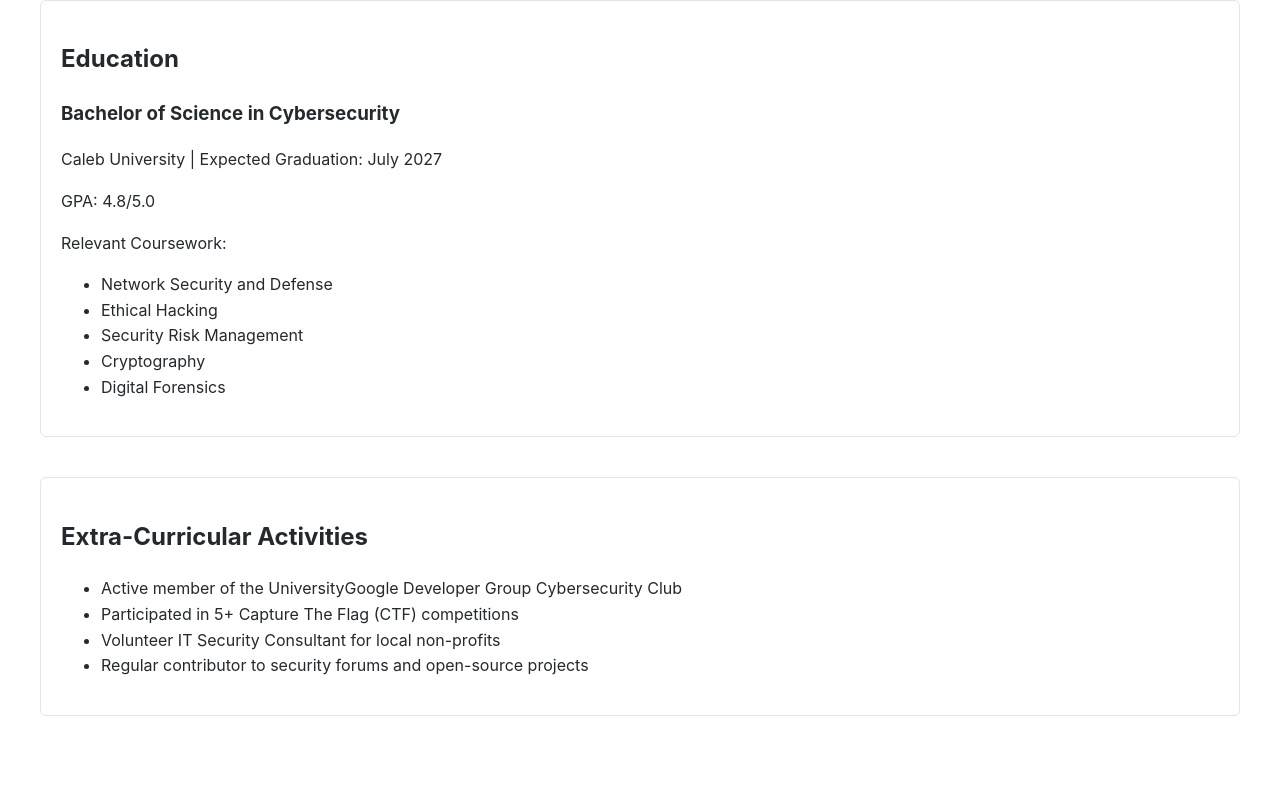
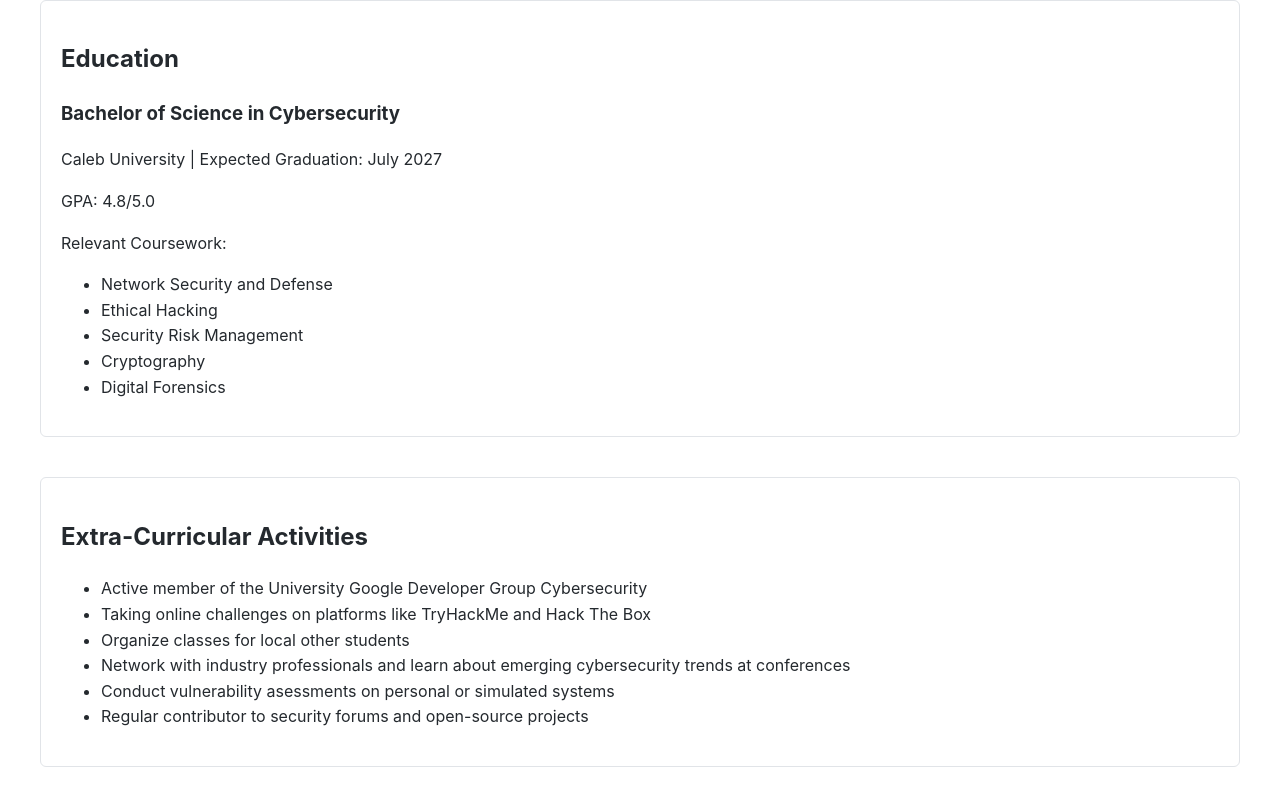
Before and after one commit to ChiemerieUlu/chiemerieulu.github.io, a plain HTML site: page index.html in a window 1280 px wide. Shown: the part 1872-2677 px from the top of the page. Before the commit the page ends 2648 px from the top, so only its background shows below. Drawn offline with Linux system fonts and the light colour scheme.

Commit message:
update index.html

```diff
--- a/index.html
+++ b/index.html
@@ -92,9 +92,11 @@
     <div class="section">
         <h2>Extra-Curricular Activities</h2>
         <ul>
-            <li>Active member of the UniversityGoogle Developer Group Cybersecurity Club</li>
-            <li>Participated in 5+ Capture The Flag (CTF) competitions</li>
-            <li>Volunteer IT Security Consultant for local non-profits</li>
+            <li>Active member of the University Google Developer Group Cybersecurity</li>
+            <li>Taking online challenges on platforms like TryHackMe and Hack The Box</li>
+            <li>Organize classes for local other students</li>
+            <li>Network with industry professionals and learn about emerging cybersecurity trends at conferences</li>
+            <li>Conduct vulnerability asessments on personal or simulated systems</li>
             <li>Regular contributor to security forums and open-source projects</li>
         </ul>
     </div>
```
